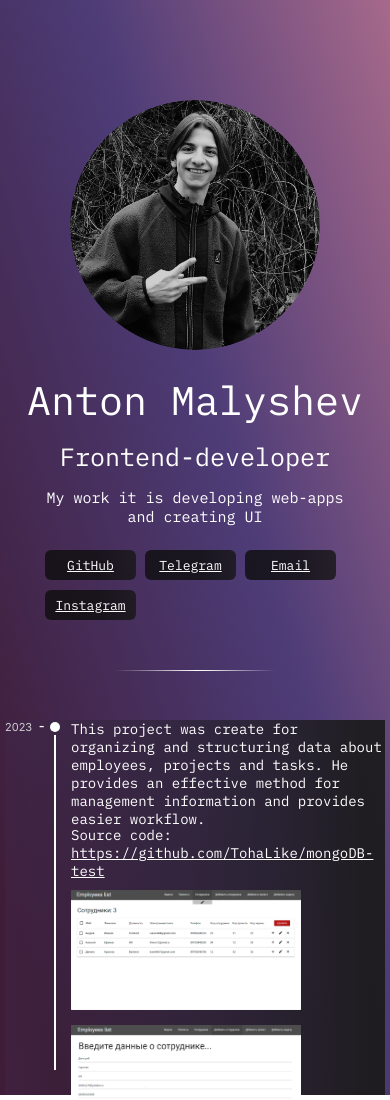
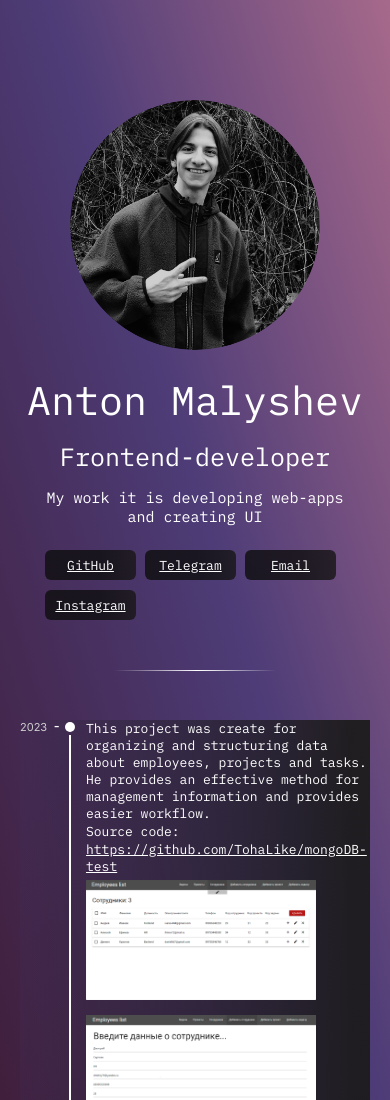
Before and after one commit to TohaLike/anton__portfolio, a React (Create React App) app: page / in a window 390 px wide. Shown: the top 1100 px of the page. Built offline with nearby package versions, Linux system fonts and the light colour scheme.

Commit message:
added new adaptive

```diff
--- a/src/Adaptive.css
+++ b/src/Adaptive.css
@@ -40,6 +40,10 @@
       transition: 0.2s;
       width: 790px;
       height: 60px;
+   }
+
+   .block__border {
+      height: 345px;
    }
 
    .block__image {
@@ -325,6 +329,10 @@
       margin-top: -18px;
    }
 
+   .block__border {
+      height: 360px;
+   }
+
    .block__image {
       grid-template-columns: repeat(1, 113px);
       margin-top: 30px;
@@ -335,7 +343,7 @@
 @media only screen and (max-width: 619px) {
    .visibility__skills {
       width: 380px;
-      height: 375px;
+      height: 700px;
    }
 
    .block__text {
@@ -349,6 +357,10 @@
       display: grid;
       grid-template-columns: repeat(1, 110px);
       grid-template-rows: repeat(1, 38px);
+   }
+
+   .block__border {
+      height: 685px;
    }
 
 
@@ -432,6 +444,63 @@
       justify-content: center;
       grid-template-columns: repeat(3, 100px);
    }
+
+   .visibility__skills {
+      width: 350px;
+      height: 700px;
+   }
+
+   .block__text {
+      width: 286px;
+      height: 85px;
+      font-size: 13px;
+   }
+
+   .link__title {
+      margin-top: -3px;
+      font-size: 13px;
+   }
+
+   .block__link {
+      margin-top: -18px;
+      font-size: 13px;
+   }
+
+   .link__content {
+      margin-top: 15px;
+      display: grid;
+      grid-template-columns: repeat(1, 110px);
+      grid-template-rows: repeat(1, 38px);
+   }
+
+   .block__image {
+      grid-template-columns: repeat(1, 113px);
+      margin-top: 90px;
+      column-gap: 43px;
+   }
+
+   .block__border {
+      height: 685px;
+   }
+
+   .block__image__main {
+      width: 230px;
+   }
+
+   .block__main__1 {
+      grid-row: 2;
+      grid-column: 1;
+   }
+
+   .block__main__2 {
+      grid-row: 3;
+      grid-column: 1;
+   }
+
+   .block__main__3 {
+      grid-row: 4;
+      grid-column: 1;
+   }
 }
 
 /* Phone screen */
```
